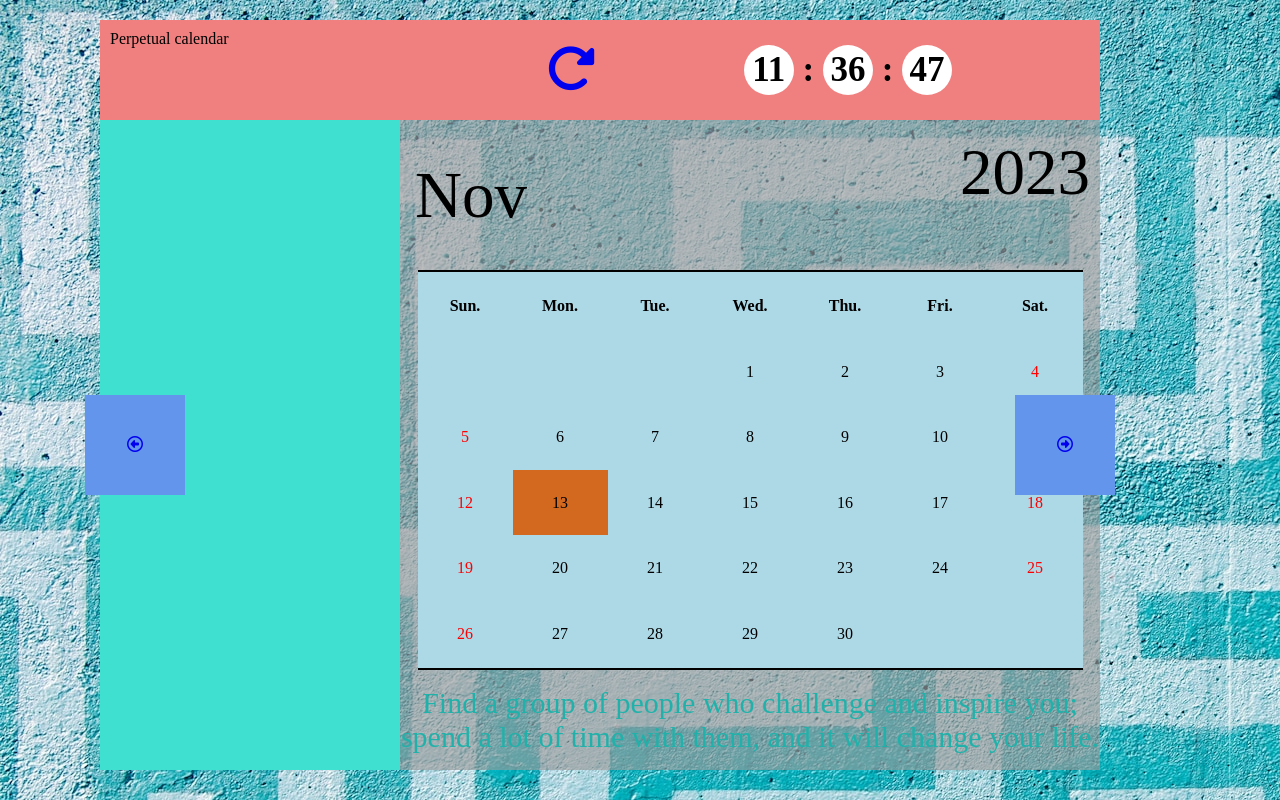
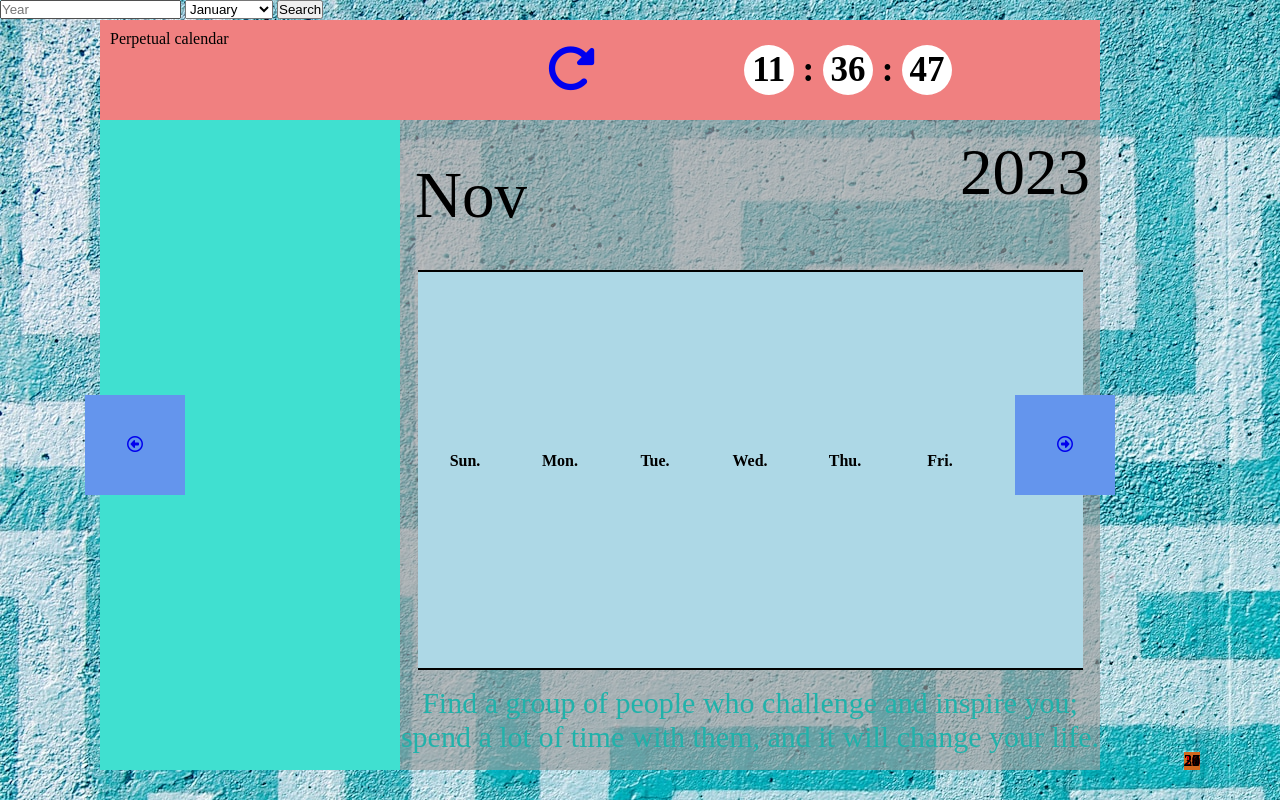
Before and after one commit to Trump-2/Perpetual-calendar, a PHP site: page / in a window 1280 px wide. Run offline with PHP 8.4, Linux system fonts and the light colour scheme.

Commit message:
添加表單

```diff
--- a/index.php
+++ b/index.php
@@ -67,7 +67,26 @@
 </head>
 
 <body style="background-image:url('<?php echo $Bg ?>')">
+  <form class="m-1 text-center form-inline " action="index.php" method="get">
+    <input class=" form-control " type="text" name="year" placeholder="Year" required="">
+    <select name="month" class="btn btn-light maL ">
+      <!-- <div class="dropdown-menu" aria-labelledby="dropdownMenuButton"> -->
+      <option value="1">January</option>
+      <option value="2">February</option>
+      <option value="3">March</option>
+      <option value="4">April</option>
+      <option value="5">May</option>
+      <option value="6">June</option>
+      <option value="7">July</option>
+      <option value="8">August</option>
+      <option value="9">September</option>
+      <option value="10">October</option>
+      <option value="11">November</option>
+      <option value="12">December</option>
 
+    </select>
+    <button type="submit" class="btn btn-light  maLS" value="查詢">Search</button>
+  </form>
   <?php
   /*請在這裹撰寫你的萬年曆程式碼*/
   // if(isset($_GET['month']) && isset($_GET['year'])) {
@@ -99,9 +118,7 @@
   // echo $firstCellDate;
 
 
-  ?>
-  <div>
-    <?php
+
   if ($month > 11) {
     $next = 1;
     $nextYear = $year + 1;
@@ -121,7 +138,7 @@
   ?>
 
 
-  </div>
+
   <div class="container">
 
     <div class=header>
--- a/style.css
+++ b/style.css
@@ -23,14 +23,23 @@
   background-color: lightblue;
 }
 
+
+
 th {
   border-top: 2px solid black;
+}
+
+.td-div {
+  position:relative;
 }
 
 td {
   /* border: 1px solid #999; */
   /* padding: 5px 10px; */
-  text-align: center;
+  position:absolute;
+  bottom:0;
+  right:0;
+  /* text-align: center; */
   /* height:60px; */
   /* width: 80px;
   height: 80px;
```
Lines whose indentation alone changed are shown as unchanged.
